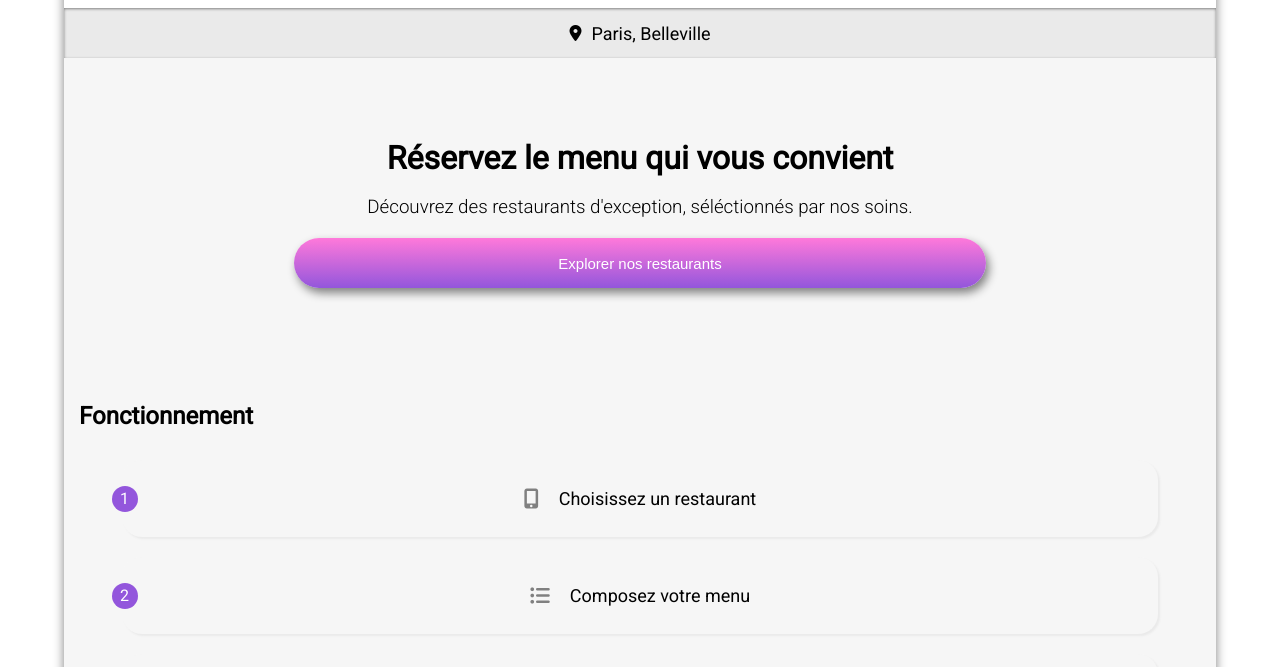
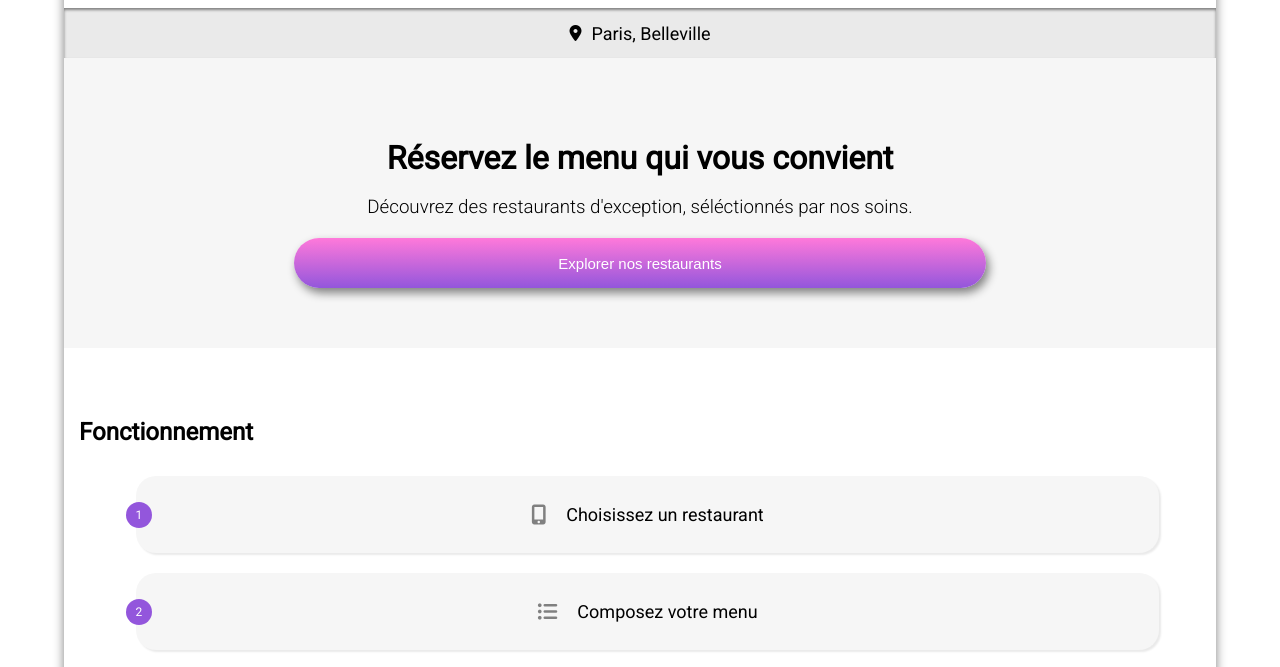
Before and after one commit to mooviix/Chenoufi_Samy_P3, a website: page index.html in a window 1280 px wide. Shown: the part 55-722 px from the top of the page. Drawn offline with Linux system fonts and the light colour scheme; a web font is replaced by a local one.

Commit message:
last version

```diff
--- a/index.html
+++ b/index.html
@@ -43,7 +43,8 @@
         </div>
         <button>Explorer nos restaurants</button>
       </div>
-      <h1 class="choix">Fonctionnement</h1>
+      <div class="choix">
+        <h1>Fonctionnement</h1>
       <nav>
         <div class="choixCase">
           <div>
@@ -69,6 +70,8 @@
           <h2>Dégustez au restaurant</h2>
         </div>
       </nav>
+      </div>
+
       <section class="restaurant">
         <h1 class="titre">Restaurants</h1>
         <a href="./restaurant_la_palette_du_gout.html">
--- a/sass/main.scss
+++ b/sass/main.scss
@@ -4,5 +4,5 @@
 @import "./pages/acceuil";
 @import "./utiles/footer";
 @import "./utiles/animation";
-@import "./pages/laPaletteDuGoût";
+@import "./pages/restaurant";
 @import "./utiles/responsive";
--- a/sass/pages/_acceuil.scss
+++ b/sass/pages/_acceuil.scss
@@ -30,7 +30,7 @@ header {
   @include center;
   height: 50px;
   background-color: var(--colorGrey);
-  box-shadow: inset 0px 1px 3px grey;
+  box-shadow: inset 0px 2px 3px grey;
   > i {
     margin-right: 10px;
   }
@@ -52,9 +52,11 @@ header {
 }
 
 .choix {
-  margin-left: 15px;
-  margin-top: 54px;
-  font-size: 24px;
+  padding-left: 15px;
+  padding-top: 54px;
+  padding-bottom: 50px;
+  font-size: 12px;
+  background-color: white;
 }
 
 nav {
```
Also changed, not shown: css/style.css, sass/pages/_restaurant.scss (renamed from sass/pages/_laPaletteDuGoût.scss), 1 other file.
